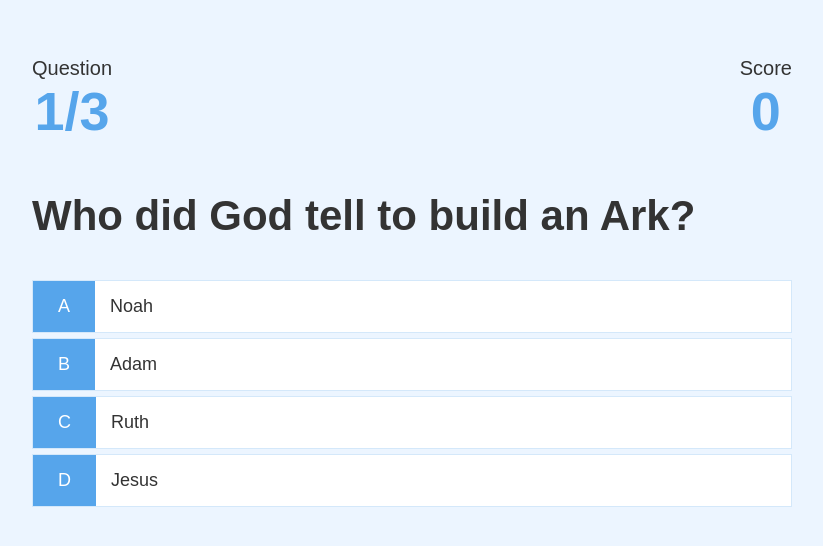
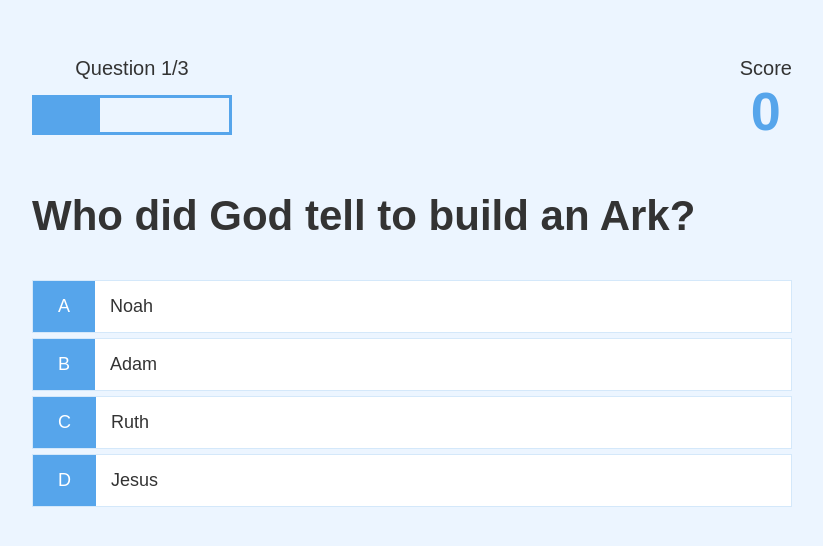
Before and after one commit to zsievers/Quiz-App, a plain HTML site: page game.html in a window 1280 px wide. Shown: the part 116-662 px from the top of the page, without its empty margins (228-1051 px from the left). Drawn offline with Linux system fonts and the light colour scheme.

Commit message:
added progress bar

```diff
--- a/app.css
+++ b/app.css
@@ -43,7 +43,7 @@ h3 {
 /* Utilities */
 
 .container  {
-    width: 100vh;
+    width: 100vw;
     height: 100vh;
     display: flex;
     justify-content: center;
--- a/game.css
+++ b/game.css
@@ -47,3 +47,16 @@
 .hud-main-text {
     text-align: center;
 }
+
+#progressBar {
+    width: 20rem;
+    height: 4rem;
+    border: 0.3rem solid #56a5eb;
+    margin-top: 1.5rem;
+}
+
+#progressBarFull {
+    height: 3.4rem;
+    background-color: #56a5eb;
+    width: 0%;
+}
--- a/game.html
+++ b/game.html
@@ -15,12 +15,12 @@
         <div id="game" class="justify-center flex-column">
             <div id="hud">
                 <div id="hud-item">
-                    <p class="hud-prefix">
+                    <p id="progressText"class="hud-prefix">
                         Question
                     </p>
-                    <h1 class="hud-main-text" id="questionCounter">
-
-                    </h1>
+                    <div id="progressBar">
+                        <div id="progressBarFull"></div>
+                    </div>
                 </div>
                 <div id="hud-item">
                     <p class="hud-prefix">
--- a/game.js
+++ b/game.js
@@ -1,7 +1,8 @@
 const question = document.getElementById('question');
 const choices = Array.from(document.getElementsByClassName('choice-text'));
-const questionCounterText = document.getElementById('questionCounter');
+const progressText = document.getElementById('progressText');
 const scoreText = document.getElementById('score');
+const progressBarFull = document.getElementById('progressBarFull');
 
 let currentQuestion = {};
 let acceptingAnswers = false;
@@ -55,7 +56,10 @@ getNewQuestion = () => {
     }
 
     questionCounter++;
-    questionCounterText.innerText = `${questionCounter}/${MAX_QUESTIONS}`;
+    progressText.innerText = `Question ${questionCounter}/${MAX_QUESTIONS}`;
+
+    // updating progress bar
+    progressBarFull.style.width = `${(questionCounter / MAX_QUESTIONS) * 100}%`;
 
     const questionIndex = Math.floor(Math.random() * availableQuestions.length);
     currentQuestion = availableQuestions[questionIndex];
```
